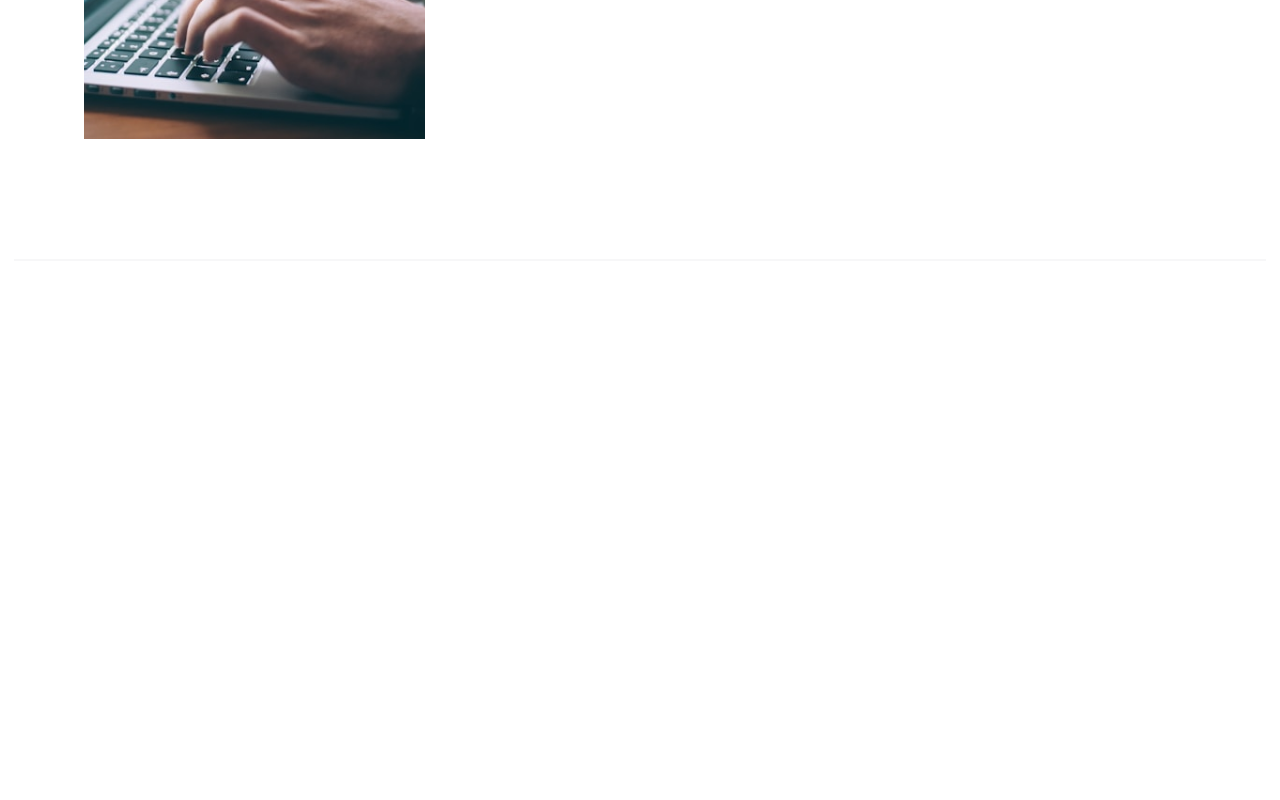
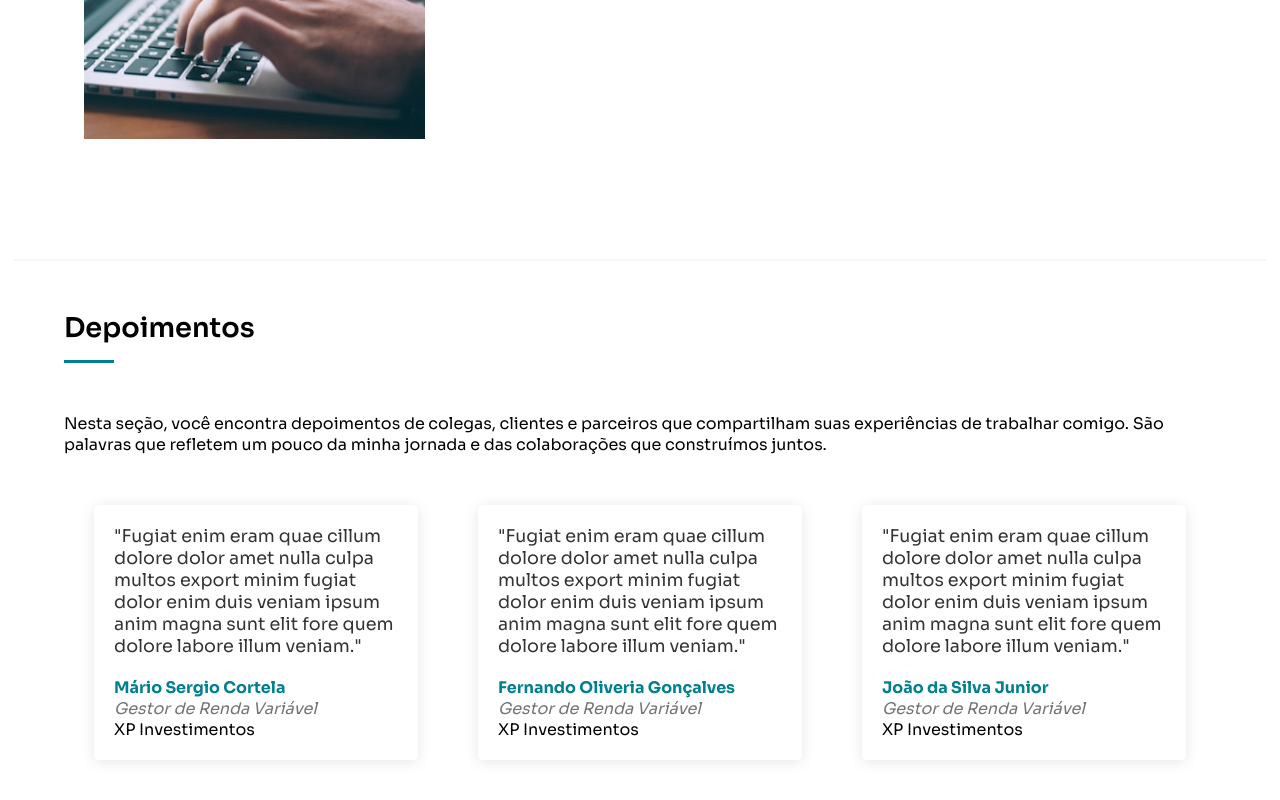
Before and after one commit to diegomvaz/site, a React (Vite) app: page / in a window 1280 px wide. Shown: the part 4148-4948 px from the top of the page. Before the commit the page ends 4409 px from the top, so only its background shows below. Built offline with nearby package versions, Linux system fonts and the light colour scheme; a web font is replaced by a local one.

Commit message:
Add Testimonials component and update styles for improved layout and responsiveness

```diff
--- a/src/App.jsx
+++ b/src/App.jsx
@@ -4,6 +4,7 @@ import Menu from "./components/menu/menu"
 import Projects from "./components/projects/projects"
 import Resume from "./components/resume/resume"
 import Skills from "./components/skills/skills"
+import Testimonials from "./components/testimonials/testimonials"
 
 
 function App() {
@@ -17,6 +18,7 @@ function App() {
         <Resume />
         <Skills />
         <Projects />
+        <Testimonials />
       </div>
     </>
   )
--- a/src/components/skills/skills.css
+++ b/src/components/skills/skills.css
@@ -78,7 +78,7 @@
         border-radius: 50%;
         height: 300px;
         width: 300px;
-        box-shadow: 0px 0px 1px 2px lightgrey;
+        box-shadow: 0px 0px 2px 2px lightgrey;
     }
 }
 
--- a/src/components/testimonials/testimonials.css
+++ b/src/components/testimonials/testimonials.css
@@ -0,0 +1,102 @@
+.testimonials-container {
+    padding: 50px 100px 100px 100px;
+    animation: start 2s;
+    border-bottom: 2px solid var(--background);
+    width: 85%;
+    height: 100%;
+}
+
+@media (width <=1300px) {
+    .testimonials-container {
+        padding: 50px 50px 50px 50px;
+        width: 90%;
+    }
+}
+
+@media (width <=1000px) {
+    .testimonials-container {
+        margin-top: 50px;
+        padding: 80px 50px 50px 50px;
+    }
+}
+
+@media (width <=1000px) {
+    .testimonials-text {
+        font-size: 2.6rem;
+        padding: 80px 0;
+    }
+}
+
+.testimonials-description {
+    margin-top: 50px;
+}
+
+@media (width <=1000px) {
+    .testimonials-description {
+        margin-top: 100px;
+        margin-bottom: 150px;
+    }
+}
+
+.testimonials-cards {
+    display: flex;
+    flex-wrap: wrap;
+    justify-content: center;
+    margin-top: 50px;
+    gap: 60px;
+    width: 100%;
+}
+
+@media (width <=1000px) {
+    .testimonials-cards {
+        gap: 100px;
+    }
+}
+
+@media (width <=1000px) {
+    .testimonials-cards {
+        width: 100%;
+        height: 50%;
+    }
+}
+
+.testimonial-card {
+    width: calc(100% / 3 - 100px);
+    box-shadow: 0px 2px 15px rgba(0, 0, 0, 0.1);
+    padding: 20px;
+    border-radius: 5px;
+    background-color: white;
+}
+
+@media (width <=1000px) {
+    .testimonial-card {
+        width: 100%;
+        padding: 50px;
+        box-shadow: 0px 2px 15px rgba(0, 0, 0, 0.3);
+    }
+}
+
+
+.testimonial-text {
+    font-size: 1.1rem;
+    color: color-mix(in srgb, black 80%, transparent);
+}
+
+@media (width <=1000px) {
+    .testimonial-text {
+        font-size: 2.8rem;
+        margin-bottom: 60px;
+    }
+}
+
+
+.person-name {
+    font-weight: bold;
+    margin-top: 20px;
+    color: var(--secondary);
+}
+
+.person-job {
+    font-style: italic;
+    color: color-mix(in srgb, black 55%, transparent);
+}
--- a/src/components/testimonials/testimonials.jsx
+++ b/src/components/testimonials/testimonials.jsx
@@ -0,0 +1,53 @@
+import React from 'react'
+import './testimonials.css'
+
+function Testimonials() {
+    return (
+        <div className='testimonials-container testimonials-text content' id='testimonials'>
+            <div className='subheader'>Depoimentos</div>
+            <div className='line'></div>
+            <div className='testimonials-description'>
+                Nesta seção, você encontra depoimentos de colegas, clientes e
+                parceiros que compartilham suas experiências de trabalhar comigo.
+                São palavras que refletem um pouco da minha jornada e das
+                colaborações que construímos juntos.
+            </div>
+
+            <div className='testimonials-cards'>
+                <div className='testimonial-card'>
+                    <div className='testimonial-text'>
+                        "Fugiat enim eram quae cillum dolore dolor amet nulla
+                        culpa multos export minim fugiat dolor enim duis veniam
+                        ipsum anim magna sunt elit fore quem dolore labore illum veniam."
+                    </div>
+                    <div className='person-name'>Mário Sergio Cortela</div>
+                    <div className='person-job'>Gestor de Renda Variável</div>
+                    <div className='person-company'>XP Investimentos</div>
+                </div>
+                <div className='testimonial-card'>
+                    <div className='testimonial-text'>
+                        "Fugiat enim eram quae cillum dolore dolor amet nulla
+                        culpa multos export minim fugiat dolor enim duis veniam
+                        ipsum anim magna sunt elit fore quem dolore labore illum veniam."
+                    </div>
+                    <div className='person-name'>Fernando Oliveria Gonçalves</div>
+                    <div className='person-job'>Gestor de Renda Variável</div>
+                    <div className='person-company'>XP Investimentos</div>
+                </div>
+                <div className='testimonial-card'>
+                    <div className='testimonial-text'>
+                        "Fugiat enim eram quae cillum dolore dolor amet nulla
+                        culpa multos export minim fugiat dolor enim duis veniam
+                        ipsum anim magna sunt elit fore quem dolore labore illum veniam."
+                    </div>
+                    <div className='person-name'>João da Silva Junior</div>
+                    <div className='person-job'>Gestor de Renda Variável</div>
+                    <div className='person-company'>XP Investimentos</div>
+                </div>
+
+            </div>
+        </div>
+    )
+}
+
+export default Testimonials
```
